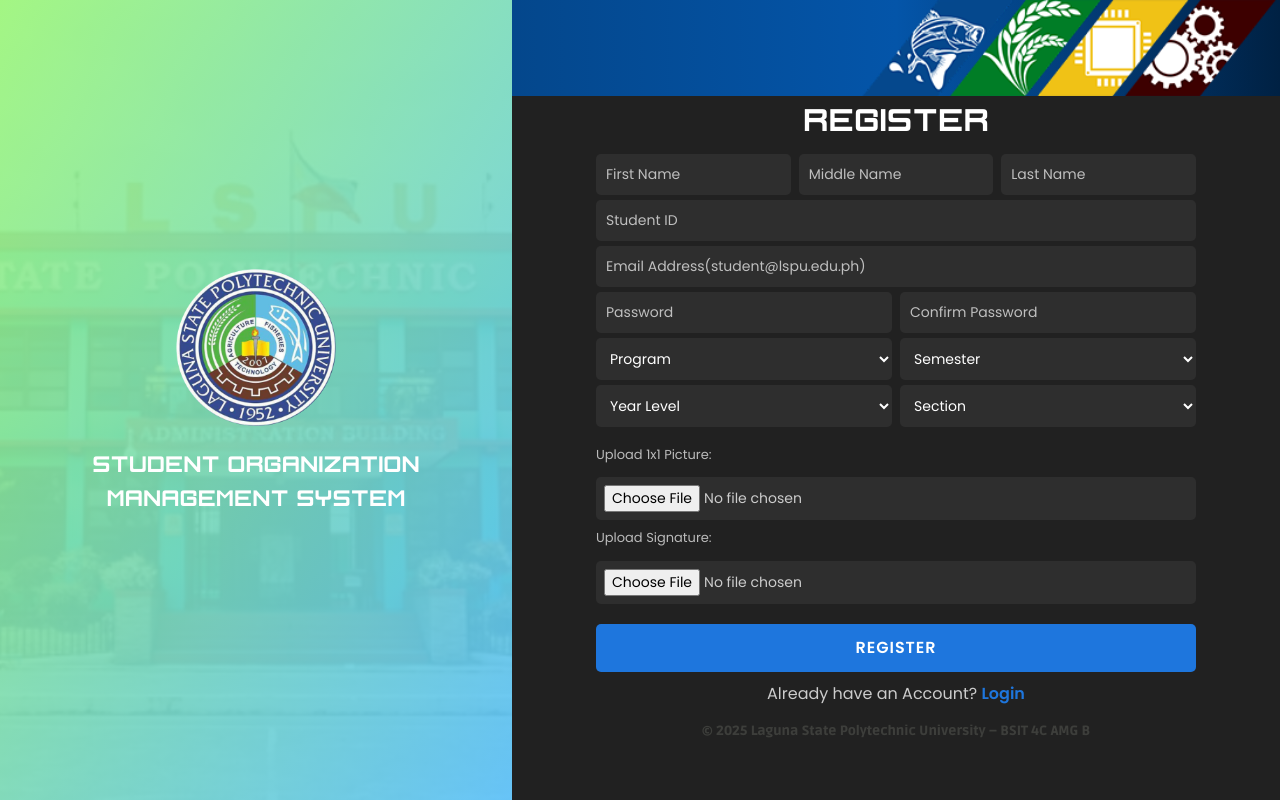
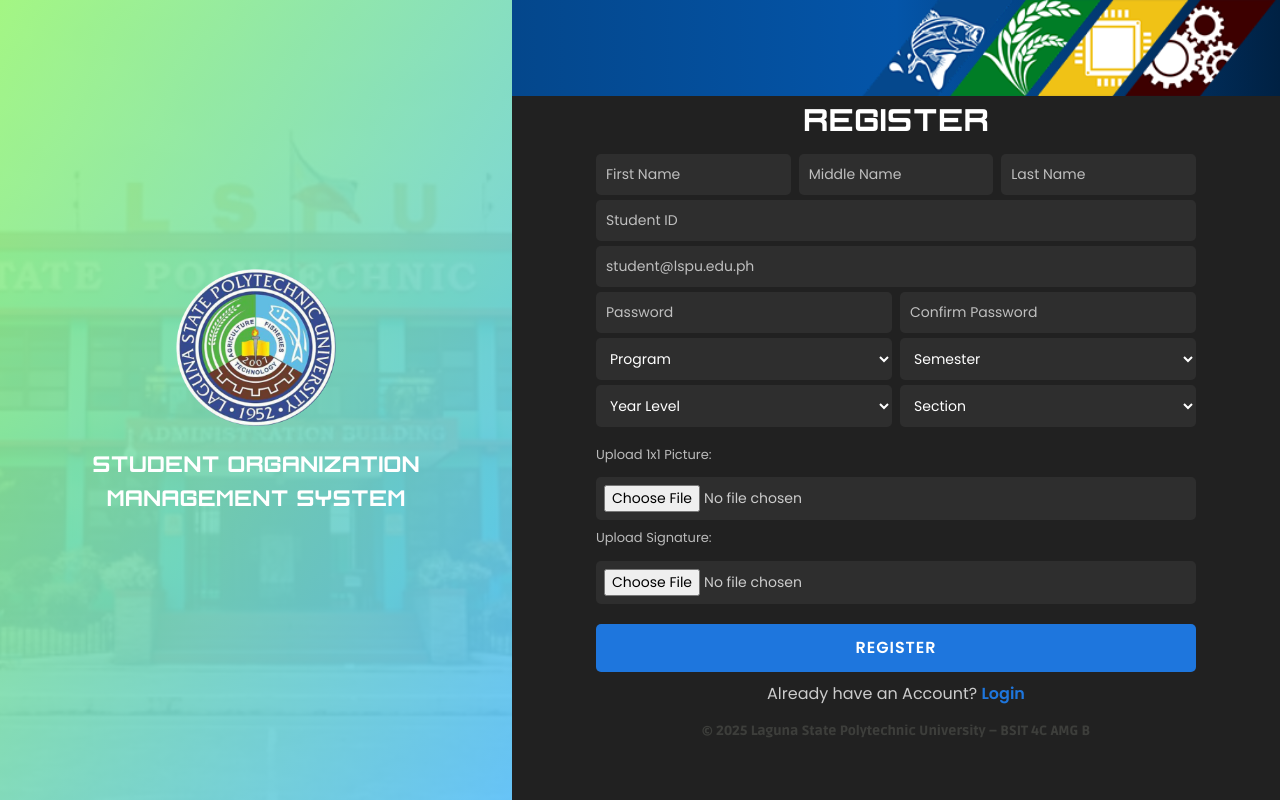
Before and after one commit to Ekskie/CCS-SBO-MANAGEMENT, a Flask app: page /register in a window 1280 px wide. Run offline with Flask 3, Linux system fonts and the light colour scheme; some libraries are stand-ins or nearby versions.

Commit message:
Update and only accept @lspu.edu.ph

```diff
--- a/templates/client/register.html
+++ b/templates/client/register.html
@@ -39,7 +39,8 @@
             </div>
 
             <input type="text" name="student_id" placeholder="Student ID" required>
-            <input type="email" name="email" placeholder="Email Address(student@lspu.edu.ph)" required>
+            <input type="email" name="email" placeholder="student@lspu.edu.ph" required pattern=".+@lspu\.edu\.ph"
+                title="Please provide a valid LSPU email address (e.g., student@lspu.edu.ph)">
 
             <!-- === MODIFICATION: ADDED PASSWORD FIELDS === -->
             <div class="row g-2">
@@ -147,7 +148,7 @@
         }
 
         // Show success modal if success parameter is present
-        document.addEventListener('DOMContentLoaded', function() {
+        document.addEventListener('DOMContentLoaded', function () {
             const urlParams = new URLSearchParams(window.location.search);
             if (urlParams.get('success') === '1') {
                 const successModal = new bootstrap.Modal(document.getElementById('successModal'));
```
Lines whose indentation alone changed are shown as unchanged.
